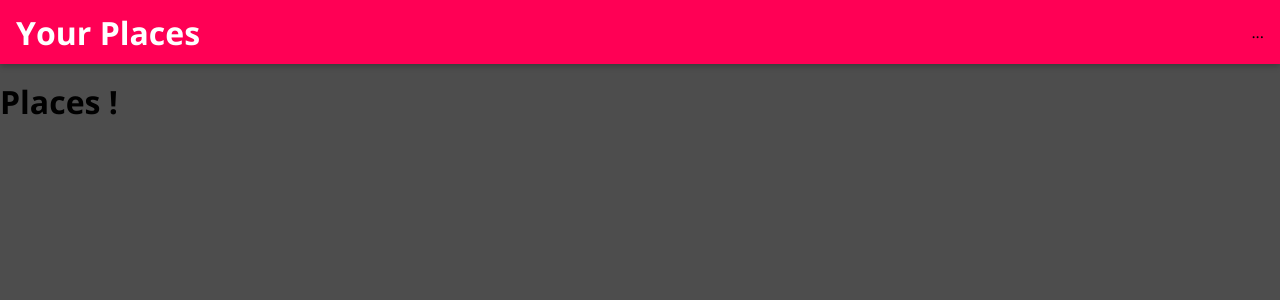
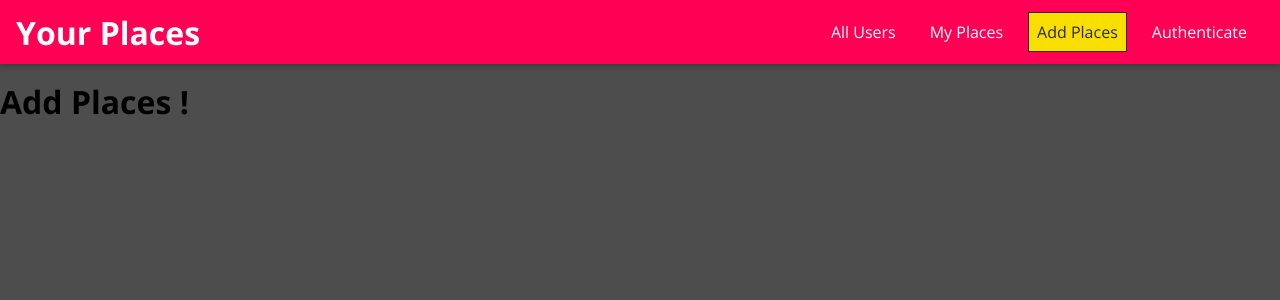
Before and after one commit to ranjeet2003/MERN, a React (Create React App) app in the folder front-end/: page /places/new in a window 1280 px wide. Shown: the top 300 px of the page. Built offline with nearby package versions, Linux system fonts and the light colour scheme.

Commit message:
adding navlinks

```diff
--- a/front-end/src/places/pages/NewPlaces.js
+++ b/front-end/src/places/pages/NewPlaces.js
@@ -1,7 +1,7 @@
 import React from "react";
 
 const Places = () => {
-  return <h1>Places !</h1>;
+  return <h1>Add Places !</h1>;
 };
 
 export default Places;
--- a/front-end/src/shared/components/Navigation/MainNavigation.js
+++ b/front-end/src/shared/components/Navigation/MainNavigation.js
@@ -3,6 +3,7 @@
 import "./MainNavigation.css";
 
 import MainHeader from "./MainHeader";
+import NavLinks from "./NavLinks";
 
 const MainNavigation = (props) => {
   return (
@@ -15,7 +16,9 @@
       <h1 className="main-navigation__title">
         <Link to="/">Your Places</Link>
       </h1>
-      <nav>...</nav>
+      <nav>
+        <NavLinks />
+      </nav>
     </MainHeader>
   );
 };
--- a/front-end/src/shared/components/Navigation/NavLinks.css
+++ b/front-end/src/shared/components/Navigation/NavLinks.css
@@ -0,0 +1,76 @@
+.nav-links {
+  list-style: none;
+  margin: 0;
+  padding: 0;
+  width: 100%;
+  height: 100%;
+  display: flex;
+  flex-direction: column;
+  justify-content: center;
+  align-items: center;
+}
+
+.nav-links li {
+  margin: 1rem;
+}
+
+.nav-links a {
+  border: 1px solid transparent;
+  color: #292929;
+  text-decoration: none;
+  padding: 0.5rem;
+}
+
+.nav-links a:hover,
+.nav-links a:active,
+.nav-links a.active {
+  background: #f8df00;
+  border-color: #292929;
+  color: #292929;
+}
+
+.nav-links button {
+  cursor: pointer;
+  border: 1px solid #292929;
+  color: #292929;
+  background: transparent;
+  padding: 0.5rem;
+  font: inherit;
+}
+
+.nav-links button:focus {
+  outline: none;
+}
+
+.nav-links button:hover,
+.nav-links button:active {
+  background: #292929;
+  color: white;
+}
+
+@media (min-width: 768px) {
+  .nav-links {
+    flex-direction: row;
+  }
+
+  .nav-links li {
+    margin: 0 0.5rem;
+  }
+
+  .nav-links a {
+    color: white;
+    text-decoration: none;
+  }
+
+  .nav-links button {
+    border: 1px solid white;
+    color: white;
+    background: transparent;
+  }
+
+  .nav-links button:hover,
+  .nav-links button:active {
+    background: #f8df00;
+    color: #292929;
+  }
+}
--- a/front-end/src/shared/components/Navigation/NavLinks.js
+++ b/front-end/src/shared/components/Navigation/NavLinks.js
@@ -0,0 +1,26 @@
+import React from "react";
+import "./NavLinks.css";
+import { NavLink } from "react-router-dom";
+
+const Navlinks = (props) => {
+  return (
+    <ul className="nav-links">
+      <li>
+        <NavLink to="/" exact>
+          All Users
+        </NavLink>
+      </li>
+      <li>
+        <NavLink to="/u1/places">My Places</NavLink>
+      </li>
+      <li>
+        <NavLink to="/places/new">Add Places</NavLink>
+      </li>
+      <li>
+        <NavLink to="/auth">Authenticate</NavLink>
+      </li>
+    </ul>
+  );
+};
+
+export default Navlinks;
```
